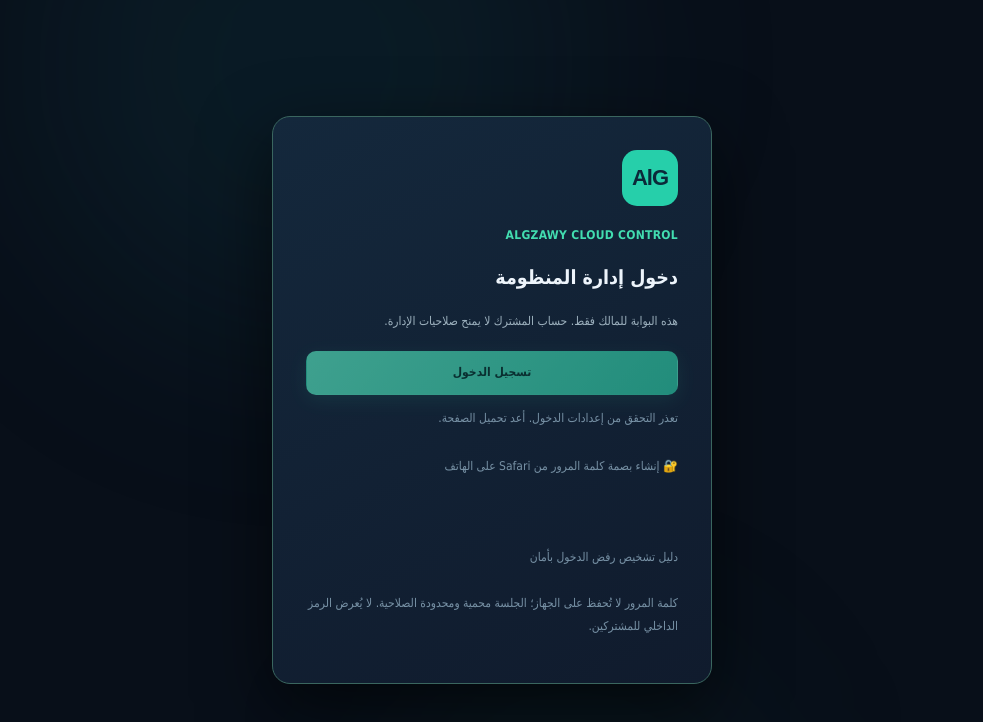
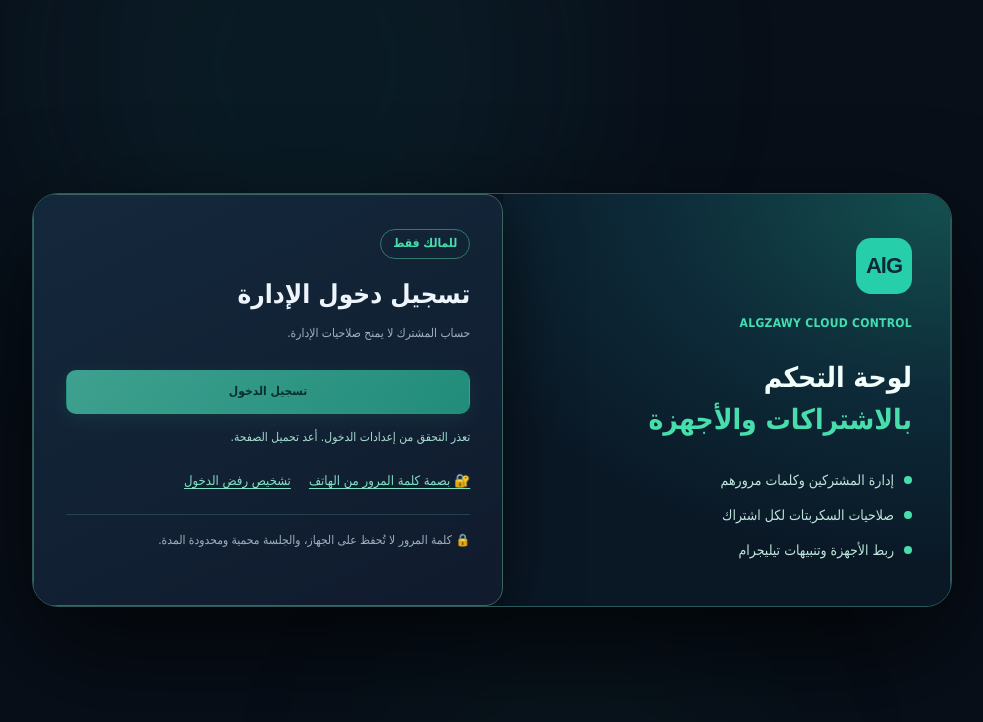
Before and after one commit to TW-AlGzawy/AlGzawy-Scripts-Distribution, a plain HTML site: page portal/admin/index.html in a window 1280 px wide. Shown: the whole page, without its empty margins (148-1131 px from the left). Drawn offline with Linux system fonts and the light colour scheme; no server answers.

Commit message:
feat(admin): professional split-layout admin login page (#83)
Claude-Session: https://claude.ai/code/session_01JCXDzjQ5TTTHtaQLfM2LxY

Co-authored-by: Claude <noreply@anthropic.com>

```diff
--- a/portal/admin/admin.css
+++ b/portal/admin/admin.css
@@ -122,3 +122,27 @@
 
 small,.small{font-size:12px}
 .login-privacy a{display:inline-block;padding:12px 0}
+
+/* Admin login — split layout */
+.owner-login .login-modal.owner-login-card{width:100%;max-width:none;margin:0;padding:34px 32px 24px}
+.owner-login-shell{width:min(920px,100%);display:grid;grid-template-columns:1fr 1.05fr;border:1px solid #2b5a58;border-radius:26px;overflow:hidden;background:#0b1624;box-shadow:0 40px 110px #000a}
+.owner-login-brand{padding:44px 38px;display:flex;flex-direction:column;justify-content:center;gap:14px;background:radial-gradient(120% 90% at 100% 0,#14504f 0,#0d2a38 55%,#0a1826 100%);border-inline-start:1px solid #2b5a58}
+.owner-login-brand .login-logo{margin:0 0 6px}
+.owner-login-brand h2{font-size:28px;line-height:1.5;margin:4px 0 6px;color:#f2fffb}
+.owner-login-brand h2 span{color:#48ddad}
+.owner-login-brand ul{list-style:none;margin:8px 0 0;padding:0;display:grid;gap:12px;color:#bfe6dc;font-size:14px}
+.owner-login-brand li{display:flex;gap:10px;align-items:center}
+.owner-login-brand li::before{content:"";width:8px;height:8px;border-radius:50%;background:#48ddad;flex:none}
+.owner-login-badge{display:inline-block;font-size:12px;font-weight:700;color:#48ddad;border:1px solid #2f7a69;border-radius:999px;padding:4px 12px;margin-bottom:14px}
+.owner-login-card h1{font-size:26px;margin:0 0 6px}
+.owner-login-lead{color:#9db7c3;margin:0 0 6px;font-size:14px}
+.owner-login-status{font-size:12px;color:#8fb0bd;margin:12px 0 0;min-height:18px}
+.owner-login-links{display:flex;flex-wrap:wrap;gap:6px 18px;margin-top:10px}
+.owner-login-links a{color:#7fe3c4;font-size:13px;display:inline-block;padding:10px 0;text-decoration:underline;text-underline-offset:3px}
+.owner-login-note{border-top:1px solid #234252;margin:12px 0 0;padding-top:14px;font-size:12px;color:#8fb0bd}
+@media(max-width:760px){.owner-login-shell{grid-template-columns:1fr;max-width:480px}.owner-login-brand{padding:24px 24px 20px;border-inline-start:0;border-bottom:1px solid #2b5a58}.owner-login-brand h2{font-size:21px}.owner-login-brand ul{display:none}.owner-login .login-modal.owner-login-card{padding:26px 22px 18px}}
+.owner-login-fields>input,.owner-login-fields .owner-password-control input{margin-bottom:0}
+.owner-login-fields>label{margin:6px 0 0}
+.owner-login-card .login-message{min-height:0;margin:2px 0;font-size:13px}
+.owner-login-card .login-message:empty{display:none}
+.owner-login-card #ownerAuthSubmit{margin-top:8px}
--- a/portal/admin/index.html
+++ b/portal/admin/index.html
@@ -14,11 +14,21 @@
   <div class="ambient ambient-one" aria-hidden="true"></div>
   <div class="ambient ambient-two" aria-hidden="true"></div>
   <main id="adminLogin" class="owner-login">
-    <section class="login-modal" aria-labelledby="ownerTitle">
-      <div class="login-logo" aria-hidden="true">AlG</div>
+    <div class="owner-login-shell">
+      <aside class="owner-login-brand" aria-hidden="true">
+        <div class="login-logo">AlG</div>
         <div class="section-kicker">ALGZAWY CLOUD CONTROL</div>
-      <h1 id="ownerTitle">دخول إدارة المنظومة</h1>
-      <p>هذه البوابة للمالك فقط. حساب المشترك لا يمنح صلاحيات الإدارة.</p>
+        <h2>لوحة التحكم<br><span>بالاشتراكات والأجهزة</span></h2>
+        <ul>
+          <li>إدارة المشتركين وكلمات مرورهم</li>
+          <li>صلاحيات السكربتات لكل اشتراك</li>
+          <li>ربط الأجهزة وتنبيهات تيليجرام</li>
+        </ul>
+      </aside>
+      <section class="login-modal owner-login-card" aria-labelledby="ownerTitle">
+        <span class="owner-login-badge">للمالك فقط</span>
+        <h1 id="ownerTitle">تسجيل دخول الإدارة</h1>
+        <p class="owner-login-lead">حساب المشترك لا يمنح صلاحيات الإدارة.</p>
         <form id="ownerLoginForm">
           <div id="ownerPasswordFields" class="owner-login-fields">
             <label for="ownerUsername">اسم المستخدم</label>
@@ -30,14 +40,17 @@
             <label for="ownerToken">رمز إدارة الموقع القديم</label>
             <input id="ownerToken" type="password" autocomplete="off" spellcheck="false" placeholder="رمز الإدارة القديم">
           </div>
+          <p id="loginMessage" class="login-message" role="alert"></p>
           <button id="ownerAuthSubmit" type="submit" class="button button-primary button-full" disabled>تسجيل الدخول</button>
         </form>
-      <p id="ownerLoginModeStatus" class="login-privacy" role="status">جارٍ التحقق من طريقة الدخول…</p>
-      <p class="login-privacy"><a href="./password-generator/">🔐 إنشاء بصمة كلمة المرور من Safari على الهاتف</a></p>
-      <p id="loginMessage" class="login-message" role="alert"></p>
-      <p class="login-privacy"><a href="https://github.com/TW-AlGzawy/AlGzawy-Scripts-Distribution/blob/main/portal/ADMIN-LOGIN-DIAGNOSTICS-AR.md" target="_blank" rel="noopener noreferrer">دليل تشخيص رفض الدخول بأمان</a></p>
-      <p class="login-privacy">كلمة المرور لا تُحفظ على الجهاز؛ الجلسة محمية ومحدودة الصلاحية. لا يُعرض الرمز الداخلي للمشتركين.</p>
+        <p id="ownerLoginModeStatus" class="owner-login-status" role="status">جارٍ التحقق من طريقة الدخول…</p>
+        <div class="owner-login-links">
+          <a href="./password-generator/">🔐 بصمة كلمة المرور من الهاتف</a>
+          <a href="https://github.com/TW-AlGzawy/AlGzawy-Scripts-Distribution/blob/main/portal/ADMIN-LOGIN-DIAGNOSTICS-AR.md" target="_blank" rel="noopener noreferrer">تشخيص رفض الدخول</a>
+        </div>
+        <p class="owner-login-note">🔒 كلمة المرور لا تُحفظ على الجهاز، والجلسة محمية ومحدودة المدة.</p>
       </section>
+    </div>
   </main>
   <div id="adminShell" class="owner-shell" hidden>
     <header class="owner-topbar">
```
Lines whose indentation alone changed are shown as unchanged.
